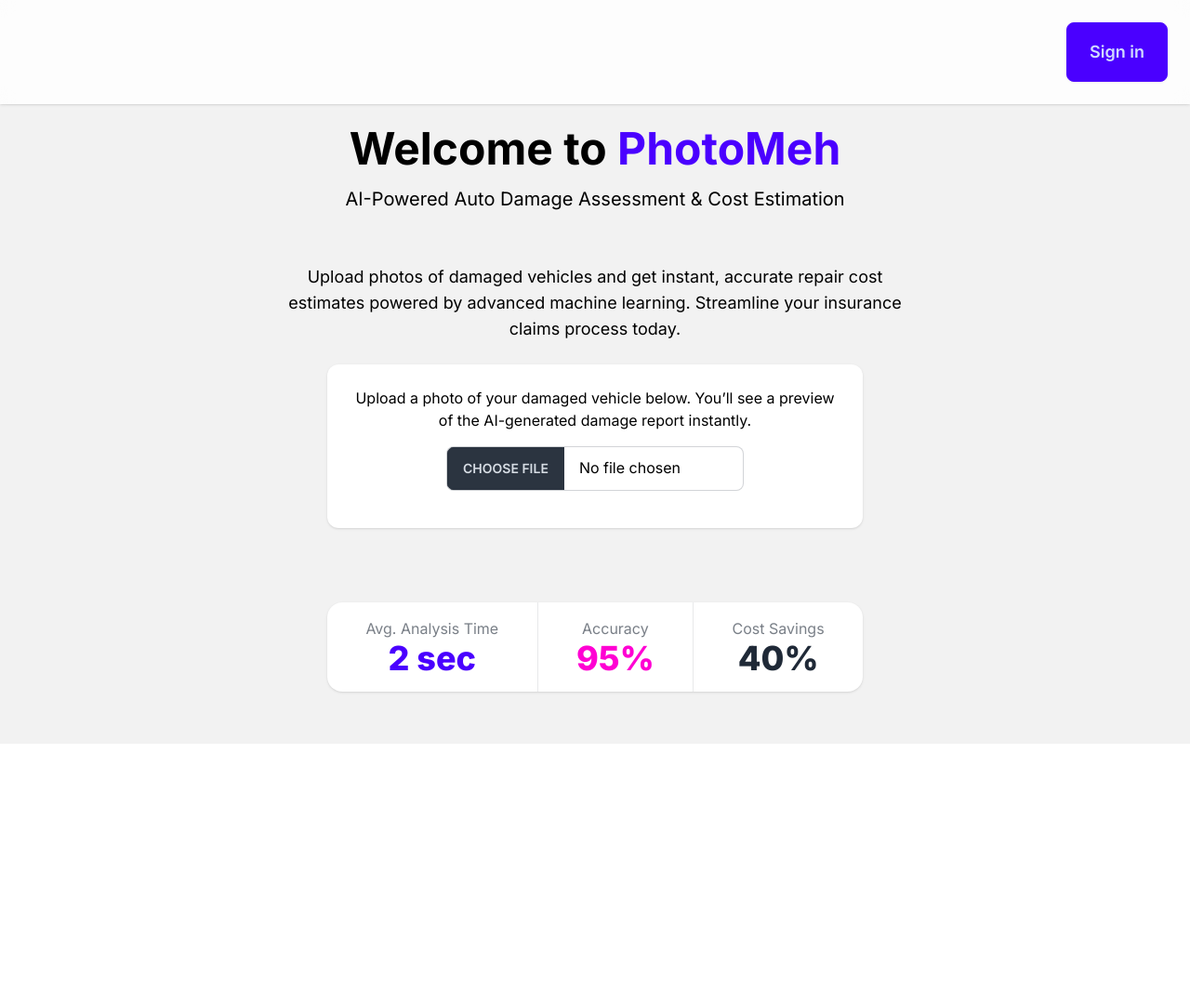
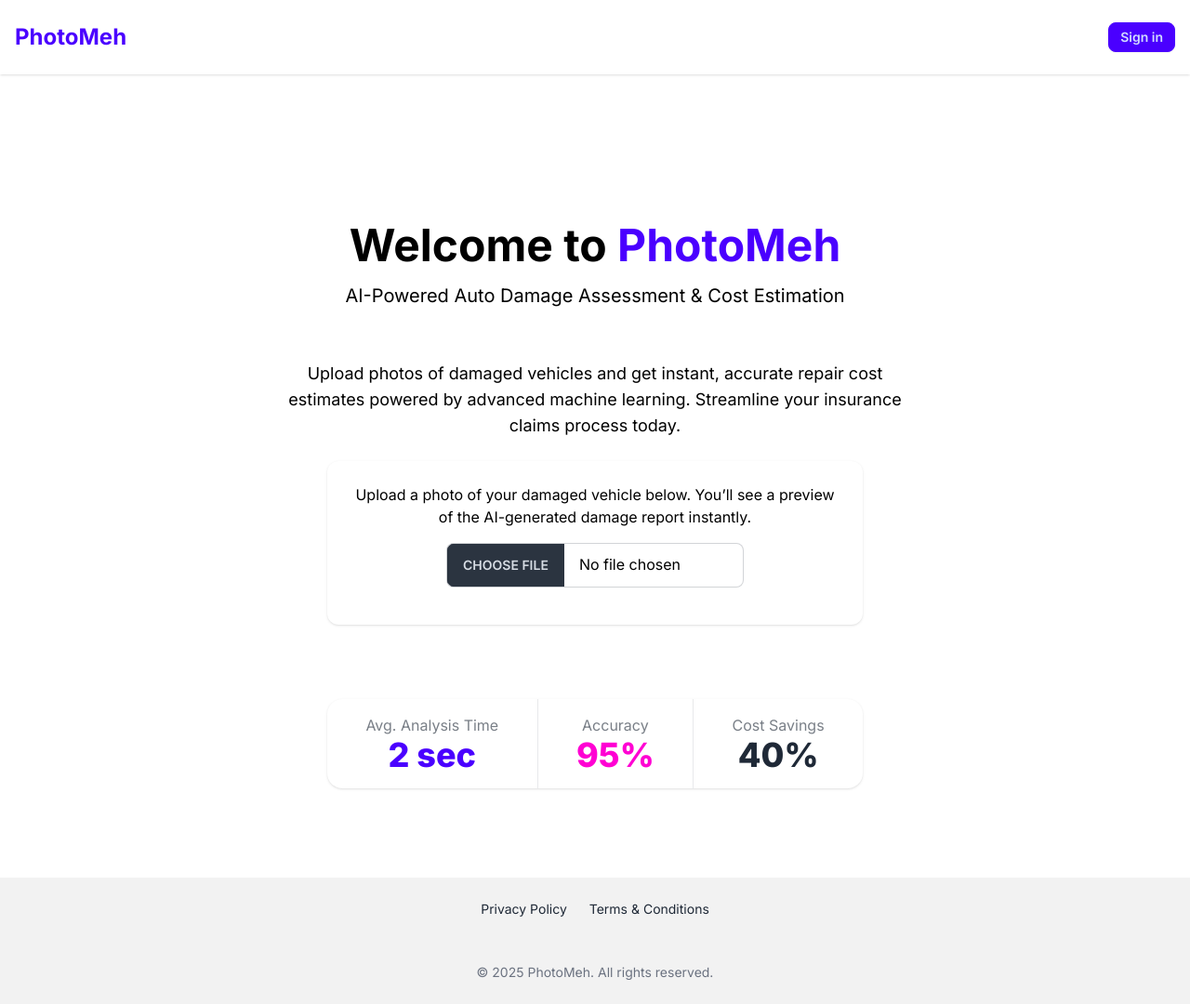
Before and after one commit to trusis666/photomeh, a Next.js app: page / in a window 1280 px wide. Shown: the whole page at 93% size. Before the commit the page ends 800 px from the top, so only its background shows below. Built offline with nearby package versions, Linux system fonts and the light colour scheme; no server answers.

Commit message:
refactor(layout): use reusable header/footer, simplify header navigation

```diff
--- a/app/(auth)/login/page.tsx
+++ b/app/(auth)/login/page.tsx
@@ -1,19 +1,21 @@
-'use client';
+"use client";
 
-import {useEffect, useState} from 'react';
-import {useRouter} from 'next/navigation';
-import {useAuth} from '@/lib/auth-context';
-import Image from 'next/image';
+import { useEffect, useState } from "react";
+import { useRouter } from "next/navigation";
+import { useAuth } from "@/lib/auth-context";
+import Image from "next/image";
+import Header from "@/components/Header";
+import Footer from "@/components/Footer";
 
 export default function LoginPage() {
-  const {signInWithGoogle, user, loading} = useAuth();
+  const { signInWithGoogle, user, loading } = useAuth();
   const router = useRouter();
   const [error, setError] = useState<string | null>(null);
   const [signingIn, setSigningIn] = useState(false);
 
   useEffect(() => {
     if (!loading && user) {
-      router.push('/dashboard');
+      router.push("/dashboard");
     }
   }, [user, loading, router]);
 
@@ -24,8 +26,8 @@
       await signInWithGoogle();
       // Redirect will happen via useEffect
     } catch (err) {
-      console.error('Login error:', err);
-      setError('Failed to sign in with Google. Please try again.');
+      console.error("Login error:", err);
+      setError("Failed to sign in with Google. Please try again.");
       setSigningIn(false);
     }
   };
@@ -39,7 +41,9 @@
   }
 
   return (
-    <div className="min-h-screen hero bg-base-200">
+    <div className="min-h-screen flex flex-col bg-base-100">
+      <Header />
+      <main className="flex-1 flex items-center justify-center">
         <div className="hero-content flex-col lg:flex-row-reverse gap-12">
           <div className="text-center lg:text-left max-w-md">
             <h1 className="text-5xl font-bold">Login now!</h1>
@@ -126,6 +130,8 @@
             </div>
           </div>
         </div>
+      </main>
+      <Footer />
     </div>
   );
 }
--- a/app/dashboard/page.tsx
+++ b/app/dashboard/page.tsx
@@ -1,13 +1,15 @@
-'use client';
+"use client";
 
-import {useEffect, useState} from 'react';
-import {useRouter} from 'next/navigation';
-import {useAuth} from '@/lib/auth-context';
-import UploadForm from '@/components/UploadForm';
-import {formatCost} from '@/lib/estimator';
-import Image from 'next/image';
-import type {UploadedImage} from '@/lib/types';
-import {db} from '@/lib/firebase';
+import { useEffect, useState } from "react";
+import { useRouter } from "next/navigation";
+import Header from "../../components/Header";
+import Footer from "../../components/Footer";
+import { useAuth } from "@/lib/auth-context";
+import UploadForm from "@/components/UploadForm";
+import { formatCost } from "@/lib/estimator";
+import Image from "next/image";
+import type { UploadedImage } from "@/lib/types";
+import { db } from "@/lib/firebase";
 import {
   collection,
   query,
@@ -15,17 +17,17 @@
   orderBy,
   limit,
   onSnapshot,
-} from 'firebase/firestore';
+} from "firebase/firestore";
 
 export default function DashboardPage() {
-  const {user, userProfile, logout, loading} = useAuth();
+  const { user, userProfile, logout, loading } = useAuth();
   const router = useRouter();
   const [uploads, setUploads] = useState<UploadedImage[]>([]);
   const [loadingUploads, setLoadingUploads] = useState(true);
 
   useEffect(() => {
     if (!loading && !user) {
-      router.push('/login');
+      router.push("/login");
     }
   }, [user, loading, router]);
 
@@ -33,9 +35,9 @@
     if (!user) return;
     setLoadingUploads(true);
     const q = query(
-      collection(db, 'damageReports'),
-      where('userId', '==', user.uid),
-      orderBy('uploadedAt', 'desc'),
+      collection(db, "damageReports"),
+      where("userId", "==", user.uid),
+      orderBy("uploadedAt", "desc"),
       limit(10),
     );
     const unsubscribe = onSnapshot(
@@ -50,7 +52,7 @@
         setLoadingUploads(false);
       },
       (error) => {
-        console.error('Error fetching uploads:', error);
+        console.error("Error fetching uploads:", error);
         setUploads([]);
         setLoadingUploads(false);
       },
@@ -61,9 +63,9 @@
   const handleLogout = async () => {
     try {
       await logout();
-      router.push('/');
+      router.push("/");
     } catch (error) {
-      console.error('Logout error:', error);
+      console.error("Logout error:", error);
     }
   };
 
@@ -76,7 +78,8 @@
   }
 
   return (
-    <div className="min-h-screen bg-base-200">
+    <div className="min-h-screen flex flex-col bg-base-200">
+      <Header />
       {/* Navbar */}
       <div className="navbar bg-base-100 shadow-lg">
         <div className="flex-1">
@@ -93,13 +96,13 @@
                 {userProfile?.photoURL ? (
                   <Image
                     src={userProfile.photoURL}
-                    alt={userProfile.displayName || 'User'}
+                    alt={userProfile.displayName || "User"}
                     width={40}
                     height={40}
                   />
                 ) : (
                   <div className="bg-primary text-primary-content w-full h-full flex items-center justify-center">
-                    {userProfile?.displayName?.charAt(0) || 'U'}
+                    {userProfile?.displayName?.charAt(0) || "U"}
                   </div>
                 )}
               </div>
@@ -158,7 +161,7 @@
                               0,
                             ) / uploads.length,
                           )
-                        : '$0'}
+                        : "$0"}
                     </div>
                   </div>
                 </div>
@@ -200,9 +203,9 @@
                       {upload.fileName}
                       <div
                         className={`badge badge-sm ${
-                          upload.status === 'analyzed'
-                            ? 'badge-success'
-                            : 'badge-warning'
+                          upload.status === "analyzed"
+                            ? "badge-success"
+                            : "badge-warning"
                         }`}
                       >
                         {upload.status}
@@ -213,7 +216,7 @@
                         {formatCost(upload.estimatedCost)}
                       </p>
                       <p className="text-xs text-base-content/70">
-                        {new Date(upload.uploadedAt).toLocaleDateString()} at{' '}
+                        {new Date(upload.uploadedAt).toLocaleDateString()} at{" "}
                         {new Date(upload.uploadedAt).toLocaleTimeString()}
                       </p>
                     </div>
@@ -241,6 +244,7 @@
           )}
         </div>
       </div>
+      <Footer />
     </div>
   );
 }
--- a/app/page.tsx
+++ b/app/page.tsx
@@ -1,5 +1,6 @@
 "use client";
-import Link from "next/link";
+import Header from "../components/Header";
+import Footer from "../components/Footer";
 import { useState } from "react";
 import dynamic from "next/dynamic";
 
@@ -58,14 +59,8 @@
   };
 
   return (
-    <div className="min-h-screen flex flex-col bg-base-200">
-      {/* Fixed header with navigation buttons */}
-      <header className="w-full fixed top-0 left-0 z-10 bg-base-100/80 backdrop-blur flex justify-end items-center p-6 gap-4 shadow">
-        <Link href="/login" className="btn btn-primary btn-lg">
-          Sign in
-        </Link>
-      </header>
-      {/* Main content centered */}
+    <div className="min-h-screen flex flex-col bg-base-100">
+      <Header />
       <main className="flex-1 flex flex-col items-center justify-center pt-32 pb-12">
         <div className="max-w-2xl w-full text-center">
           <h1 className="text-5xl font-bold mb-4">
@@ -79,8 +74,6 @@
             cost estimates powered by advanced machine learning. Streamline your
             insurance claims process today.
           </p>
-          {/* Navigation buttons moved to header above */}
-
           {/* Guest image upload and report preview */}
           <div className="bg-base-100 rounded-xl p-6 shadow mb-8 mx-auto w-full max-w-xl">
             <p className="mb-4 text-base text-center">
@@ -131,7 +124,6 @@
               </div>
             )}
           </div>
-
           <div className="mt-12 stats shadow mx-auto w-full max-w-xl">
             <div className="stat">
               <div className="stat-title">Avg. Analysis Time</div>
@@ -148,6 +140,7 @@
           </div>
         </div>
       </main>
+      <Footer />
     </div>
   );
 }
--- /dev/null
+++ b/app/privacy-policy/page.tsx
@@ -0,0 +1,23 @@
+import React from "react";
+import Header from "../../components/Header";
+import Footer from "../../components/Footer";
+
+export default function PrivacyPolicyPage() {
+  return (
+    <div className="min-h-screen flex flex-col bg-base-100">
+      <Header />
+      <main className="flex-1 container mx-auto py-12 px-4">
+        <div className="card bg-base-100 shadow-xl">
+          <div className="card-body">
+            <h1 className="card-title text-3xl mb-4">Privacy Policy</h1>
+            <p className="text-lg text-gray-600">
+              This is a placeholder for the Privacy Policy. Please check back
+              soon for the full document.
+            </p>
+          </div>
+        </div>
+      </main>
+      <Footer />
+    </div>
+  );
+}
--- /dev/null
+++ b/app/terms-and-conditions/page.tsx
@@ -0,0 +1,23 @@
+import React from "react";
+import Header from "../../components/Header";
+import Footer from "../../components/Footer";
+
+export default function TermsAndConditionsPage() {
+  return (
+    <div className="min-h-screen flex flex-col bg-base-100">
+      <Header />
+      <main className="flex-1 container mx-auto py-12 px-4">
+        <div className="card bg-base-100 shadow-xl">
+          <div className="card-body">
+            <h1 className="card-title text-3xl mb-4">Terms & Conditions</h1>
+            <p className="text-lg text-gray-600">
+              This is a placeholder for the Terms & Conditions. Please check
+              back soon for the full document.
+            </p>
+          </div>
+        </div>
+      </main>
+      <Footer />
+    </div>
+  );
+}
--- /dev/null
+++ b/components/Footer.tsx
@@ -0,0 +1,17 @@
+export default function Footer() {
+  return (
+    <footer className="footer footer-center p-6 bg-base-200 text-base-content mt-12">
+      <nav className="flex gap-6">
+        <a href="/privacy-policy" className="link link-hover">
+          Privacy Policy
+        </a>
+        <a href="/terms-and-conditions" className="link link-hover">
+          Terms & Conditions
+        </a>
+      </nav>
+      <p className="mt-2 text-sm text-gray-500">
+        © {new Date().getFullYear()} PhotoMeh. All rights reserved.
+      </p>
+    </footer>
+  );
+}
--- /dev/null
+++ b/components/Header.tsx
@@ -0,0 +1,18 @@
+import Link from "next/link";
+
+export default function Header() {
+  return (
+    <header className="navbar bg-base-100 shadow mb-8">
+      <div className="container mx-auto flex justify-between items-center py-4 px-2">
+        <Link href="/" className="text-2xl font-bold text-primary">
+          PhotoMeh
+        </Link>
+        <nav className="flex gap-6 items-center">
+          <Link href="/login" className="btn btn-primary btn-sm ml-4">
+            Sign in
+          </Link>
+        </nav>
+      </div>
+    </header>
+  );
+}
```
Also changed, not shown: 1 other file (tests, documents, lock files or other folders). Lines whose indentation alone changed are shown as unchanged.
